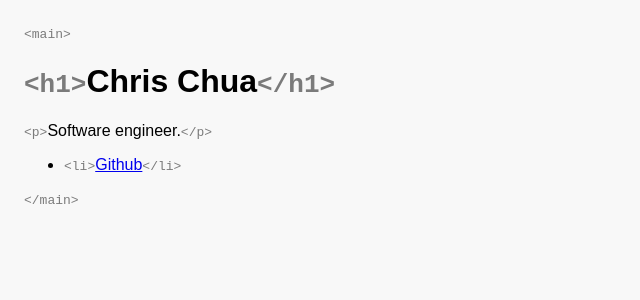
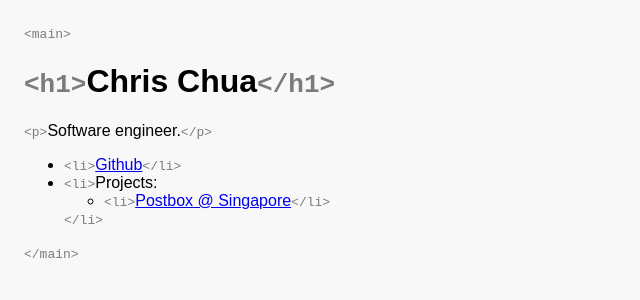
Before and after one commit to chrisirhc/sirh.cc, a Next.js app: page / in a window 1280 px wide. Shown: the top 300 px of the page, without its empty margins (0-640 px from the left). Built offline with nearby package versions, Linux system fonts and the light colour scheme.

Commit message:
add postbox link

```diff
--- a/pages/index.js
+++ b/pages/index.js
@@ -14,7 +14,15 @@ export default function Home() {
             <a href="http://blog.sirh.cc/">Blog</a>
           </li> */}
           <li>
-            <a href="http://github.com/chrisirhc/">Github</a>
+            <a href="https://github.com/chrisirhc/">Github</a>
+          </li>
+          <li>
+            Projects:
+            <ul>
+              <li>
+                <a href="https://postbox.b65.dev/">Postbox @ Singapore</a>
+              </li>
+            </ul>
           </li>
           {/* <a href="http://about.me/chrisirhc">about.me</a> */}
         </ul>
```
